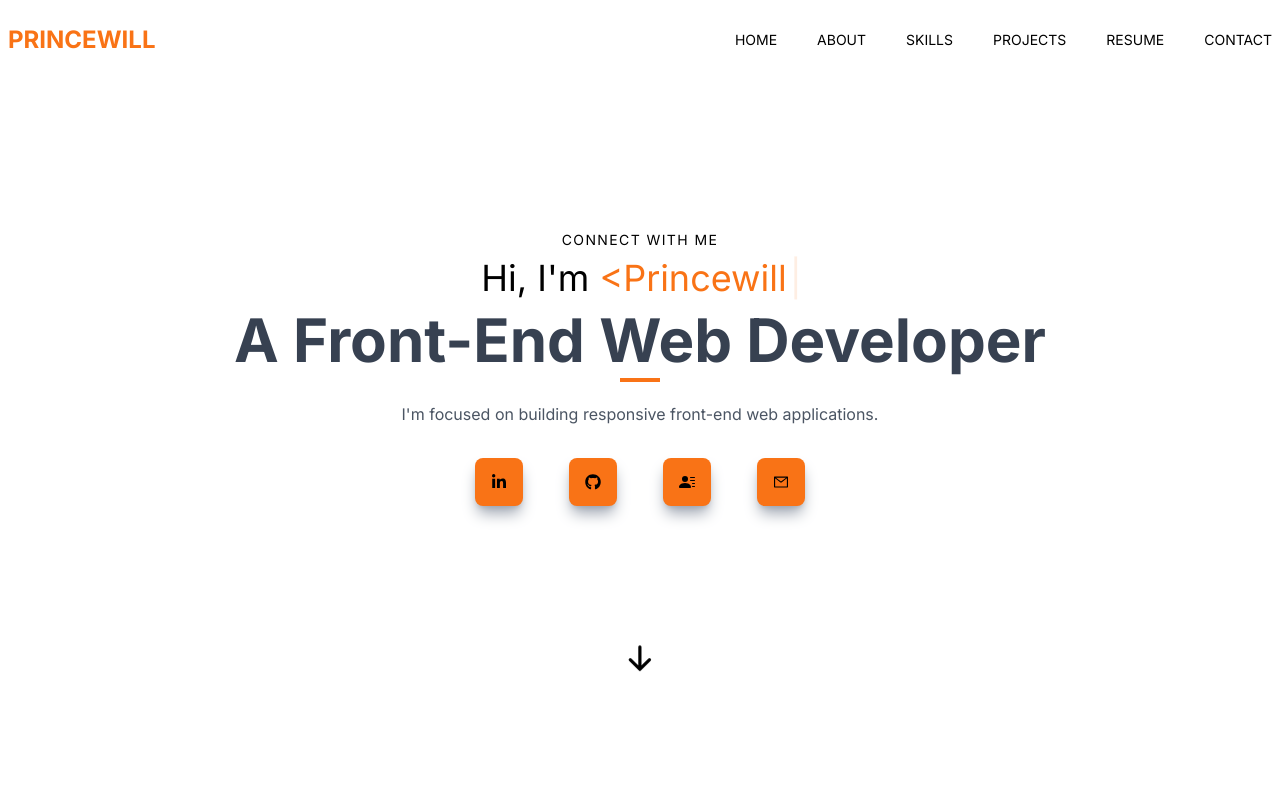
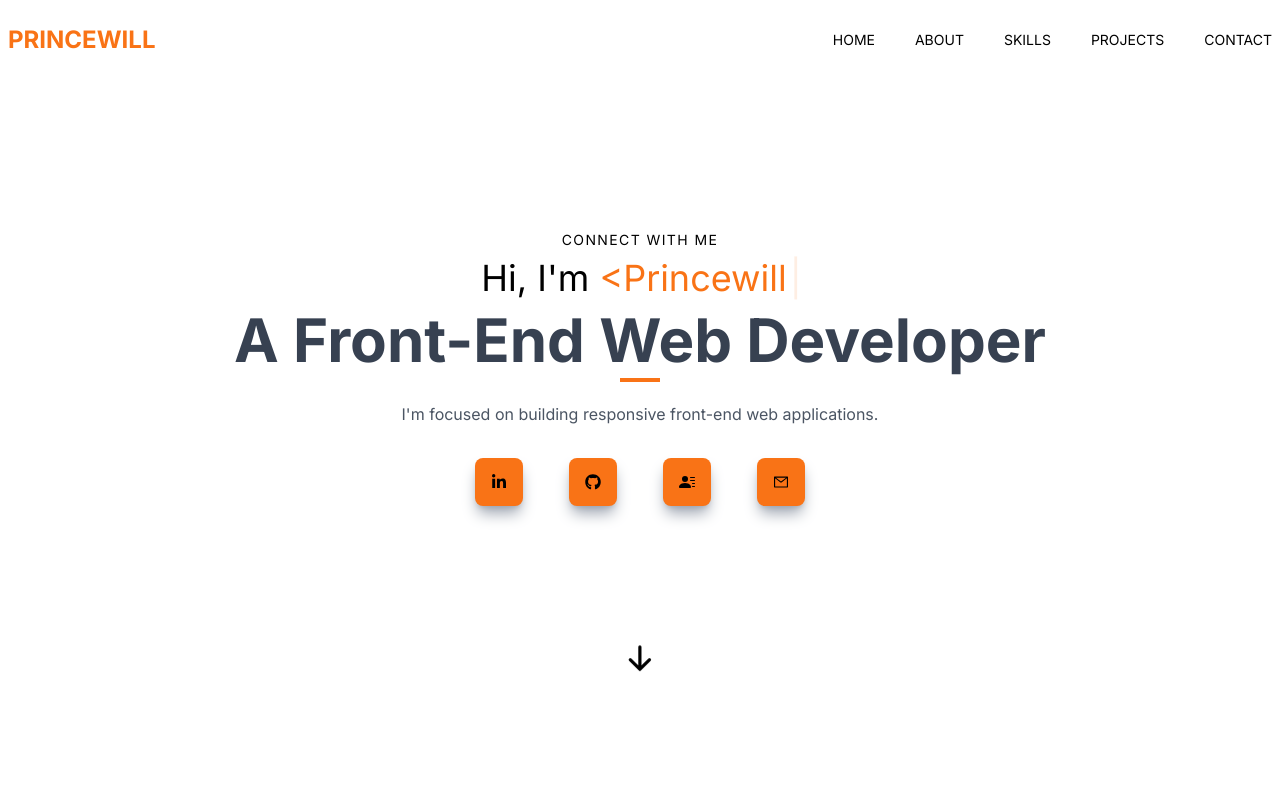
Before and after one commit to NanakumorPrincewill/MyPortfolio, a Next.js app: page / in a window 1280 px wide. Shown: the top 800 px of the page. Built offline with nearby package versions, Linux system fonts and the light colour scheme.

Commit message:
added icons

```diff
--- a/src/components/hero/Hero.jsx
+++ b/src/components/hero/Hero.jsx
@@ -98,7 +98,7 @@ const Hero = () => {
               </div>
             </Link>
 
-            <Link href="/resume">
+            <Link href="#skills">
               <div className="p-4 duration-300 ease-in bg-orange-500 rounded-lg shadow-lg cursor-pointer shadow-gray-400 hover:scale-110 hover:text-white ">
                 <BsFillPersonLinesFill />
               </div>
--- a/src/components/navbar/Navbar.jsx
+++ b/src/components/navbar/Navbar.jsx
@@ -50,9 +50,7 @@ const Navbar = () => {
             <li className="ml-10 text-sm uppercase hover:border-b hover:text-orange-500 hover:font-medium">
               <Link href="/#projects">Projects</Link>
             </li>
-            <li className="ml-10 text-sm uppercase hover:border-b hover:text-orange-500 hover:font-medium">
-              <Link href="/resume">Resume</Link>
-            </li>
+
             <li className="ml-10 text-sm uppercase hover:border-b hover:text-orange-500 hover:font-medium">
               <Link href="/#contact">Contact</Link>
             </li>
@@ -127,14 +125,7 @@ const Navbar = () => {
                   Projects
                 </li>
               </Link>
-              <Link href="/resume">
-                <li
-                  onClick={() => setNav(false)}
-                  className="py-4 text-sm hover:text-orange-500 hover:font-medium"
-                >
-                  Resume
-                </li>
-              </Link>
+
               <Link href="/#contact">
                 <li
                   onClick={() => setNav(false)}
@@ -167,7 +158,7 @@ const Navbar = () => {
                     <FaGithub />
                   </div>
                 </Link>
-                <Link href="/resume">
+                <Link href="#skills">
                   <div
                     onClick={() => setNav(!nav)}
                     className="p-3 text-black duration-300 ease-in bg-orange-500 rounded-lg shadow-lg cursor-pointer shadow-gray-400 hover:scale-105 hover:text-white"
--- a/src/components/navbar/data.js
+++ b/src/components/navbar/data.js
@@ -21,11 +21,6 @@ export const links = [
   },
   {
     id: 5,
-    title: "Resume",
-    url: "/#resume",
-  },
-  {
-    id: 6,
     title: "Contact",
     url: "/#contact",
   },
```
